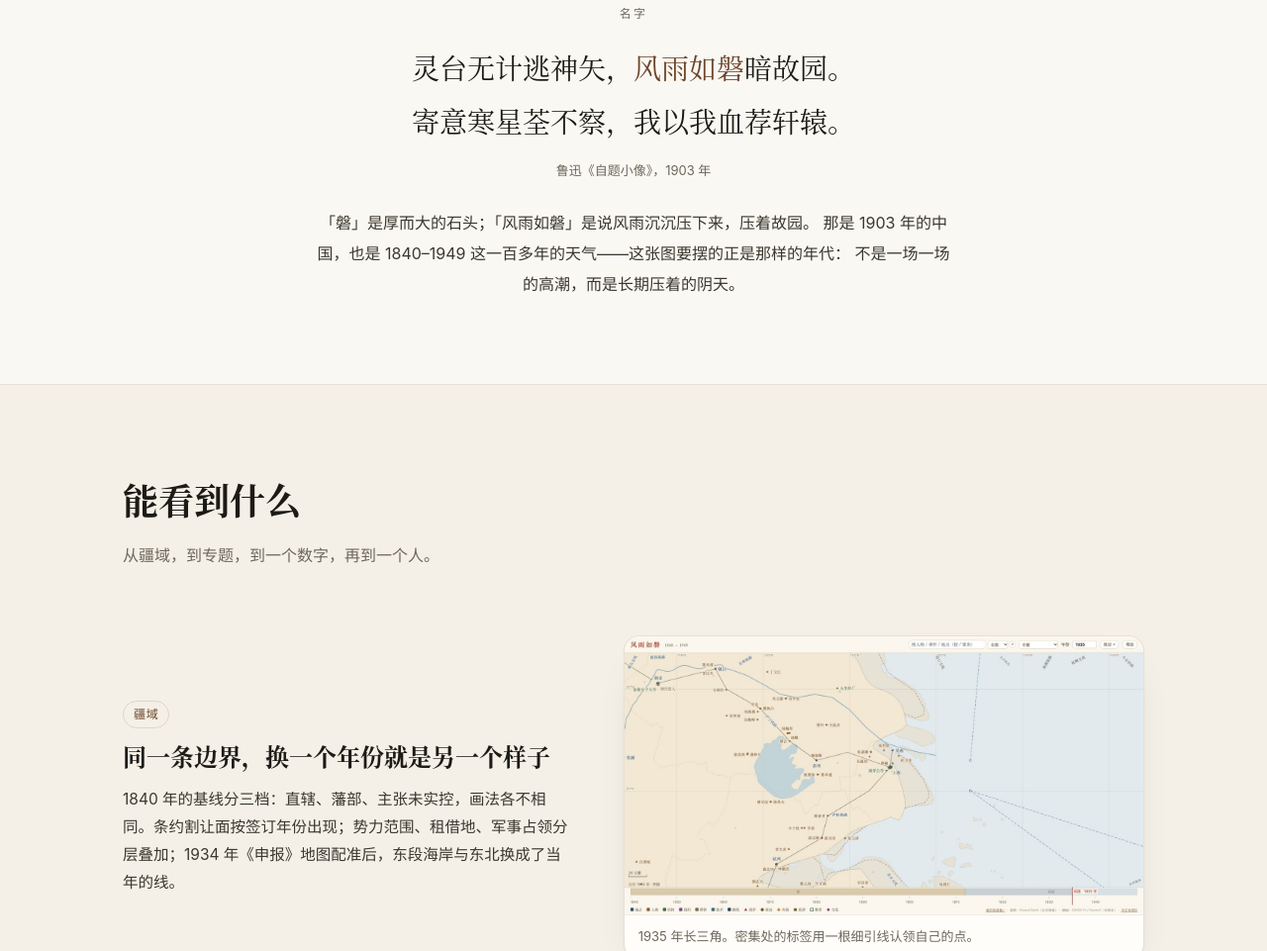
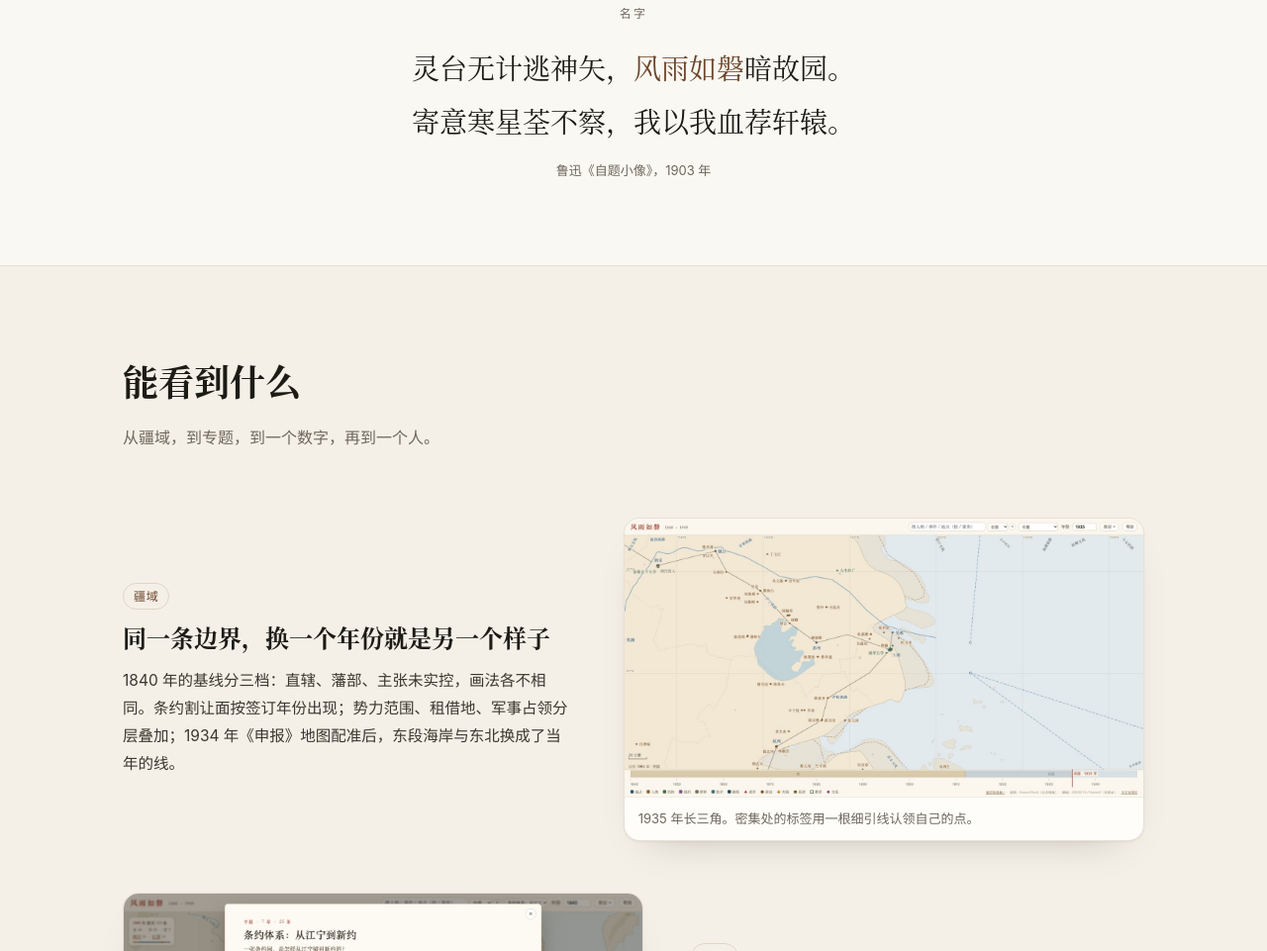
Before and after one commit to airdiode/Fengyu, a plain HTML site: page index.html in a window 1280 px wide. Shown: the part 1830-2791 px from the top of the page at 99% size. Drawn offline with Linux system fonts and the light colour scheme.

Commit message:
copy: 名字一节只留诗与出典，去掉解释；顺手收掉段落留下的下边距

```diff
--- a/index.html
+++ b/index.html
@@ -104,9 +104,6 @@
         <p>寄意寒星荃不察，我以我血荐轩辕。</p>
       </blockquote>
       <p class="poem-src">鲁迅《自题小像》，1903 年</p>
-      <p class="name-note">「磐」是厚而大的石头；「风雨如磐」是说风雨沉沉压下来，压着故园。
-        那是 1903 年的中国，也是 1840–1949 这一百多年的天气——这张图要摆的正是那样的年代：
-        不是一场一场的高潮，而是长期压着的阴天。</p>
     </div>
   </section>
 
--- a/styles.css
+++ b/styles.css
@@ -257,5 +257,4 @@ img { max-width: 100%; height: auto; display: block; }
 .poem { margin: 0 0 12px; font-family: var(--serif); font-size: clamp(20px, 2.6vw, 28px); line-height: 1.9; }
 .poem p { margin: 0; }
 .poem em { font-style: normal; color: var(--ochre-deep); }
-.poem-src { color: var(--muted); font-size: 13px; margin: 0 0 26px; }
-.name-note { max-width: 640px; margin: 0 auto; color: var(--ink-soft); line-height: 1.95; }
+.poem-src { color: var(--muted); font-size: 13px; margin: 0; }
```
